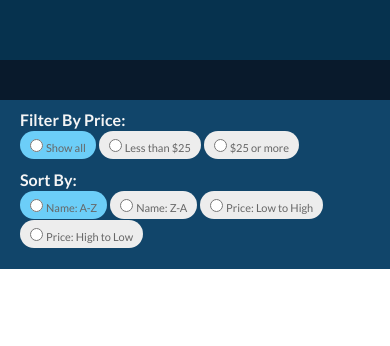
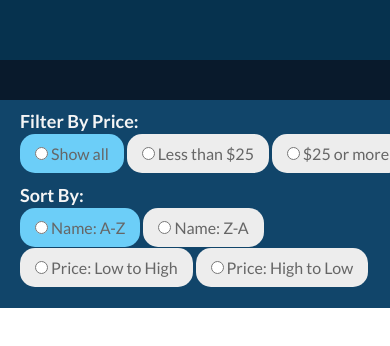
Before and after one commit to juliahazer/fiji, a plain HTML site: page index.html in a window 390 px wide. Shown: the top 346 px of the page. Drawn offline with Linux system fonts and the light colour scheme; no server answers.

Commit message:
fixed mobile display issue and changed order of media queries (mobile first)

```diff
--- a/css/style.css
+++ b/css/style.css
@@ -13,6 +13,10 @@ body {
 	color: #F5F5F5;
 	width: 100%;
 	margin: 0px;
+	/* padding and border included in the element's total width and height */
+	box-sizing: border-box;
+    -webkit-box-sizing: border-box;
+    -moz-box-sizing: border-box;
 }
 
 /*Bottle Water Accessories...*/
@@ -23,38 +27,41 @@ body {
 	-webkit-margin-before: 0px;
 	padding: 40px 20px 20px 20px;
     /* padding and border included in the element's total width and height */
-    box-sizing: border-box;
+ 	box-sizing: border-box;
     -webkit-box-sizing: border-box;
     -moz-box-sizing: border-box;
 }
 
 /*Purchase FIJI Water Accessories...*/
 .pageDescription {
-	font-size: 20px;
+	font-size: 22px;
 	background-color: #091A2C;
 	width: 100%;
 	padding: 20px;
 	padding-right: 20%;
 	/* padding and border included in the element's total width and height */
-	box-sizing: border-box;
-	-webkit-box-sizing: border-box;
+ 	box-sizing: border-box;
+    -webkit-box-sizing: border-box;
     -moz-box-sizing: border-box;
 }
 
+/*on smaller screens, display filter/sort div above products*/
 #display {
-	display: flex;
+	display: block;
+	width: 100%;
+}
+#filterSortContainer,
+#productInfo {
+	width: 100%;
+	float: none;
 }
 
 #filterSortContainer{
 	background-color: #11456A;
-	float: left;
-	align-items: stetch;
-	width: 125px;
-	min-width: 125px;
-	min-height: 100vh;
-	margin-right: 5px;
-	padding-left: 5px;
-	padding-right: 5px;
+	padding-top: 10px;
+	padding-bottom: 10px;
+	padding-left: 20px;
+	min-height: 0px;
 }
 
 .filters,
@@ -65,21 +72,28 @@ body {
 /*Filter by Price & Sort By*/
 h3 {
 	color: #F5F5F5;
-	font-size: 16px;
+	font-size: 18px;
+	margin: 0px 0px 2px 0px;
 }
 
 ul {
+	margin: 0px;
 	list-style-type: none;
 	-webkit-padding-start: 0px;
 }
 
-/*styling for filter/sort options*/
+ul,
 li {
-	font-size: 11px;
+	display: inline-block;
+}
+
+li {
+	font-size: 16px;
+	font-weight: 400;
 	background-color: #EDEDED;
 	color: #666666;
 	margin-bottom: 1px;
-	padding: 5px;
+	padding: 10px 15px 10px 10px;
 	border-radius: 15px;
 }
 
@@ -89,17 +103,9 @@ li:active,
 	background-color: #6CCEF8;
 }
 
-/*div that holds all products*/
-#productInfo {
-	float: left;
-	width: 85%;
-	padding-bottom: 20px;
-}
-
-/*on larger screens, three products per row (33% width)*/
+/*on smaller screens, one product per row (100% width)*/
 .productContainer {
-	display: inline-block;
-	width: 33%;
+		width: 100%;
 }
 
 /*product images fill container*/
@@ -112,51 +118,49 @@ img {
 	text-align: center;
 }
 
-@media screen and (max-width: 850px) {
-	/*on smaller screens, display filter/sort div above products*/
-	#display {
-		display: block;
-	}
-	#filterSortContainer,
-	#productInfo {
-		width: 100%;
-	}
-
-	#filterSortContainer {
-		padding-top: 10px;
-		padding-bottom: 10px;
-		padding-left: 20px;
-		min-height: 0px;
-	}
-
+@media screen and (min-device-width: 500px) and (min-width: 500px) {
 	/*on medium screens, two products per row (50% width)*/
 	.productContainer {
+		display: inline-block;
 		width: 50%;
 	}
 
-	/*filter/sort options are inline instead of vertically stacked*/
-	ul,
-	li {
-		display: inline-block;
+	h3 {
+		margin-bottom: 10px;
+	}
+}
+
+
+@media screen and (min-device-width: 800px) and (min-width: 800px) {
+	#display {
+		display: flex;
 	}
 
-	ul,
-	h3 {
-		margin: 0px;
-	}
-
-	h3 {
-		margin-bottom: 2px;
+	/*on larger screens, filter/sort titles/li's appear as a column on left hand side of screen
+	next to productInfo*/
+	#filterSortContainer {
+		float: left;
+		align-items: stetch;
+		width: 140px;
+		min-height: 100vh;
+		margin-right: 5px;
+		padding-left: 5px;
+		padding-right: 5px;
 	}
 
 	li {
-		padding-right: 10px;
+		font-size: 12px;
+		min-width: 115px;
+	}
+
+	#productInfo {
+		float: left;
+		width: 85%;
+		padding-bottom: 20px;
+	}
+
+	/*on larger screens, three products per row (33% width)*/
+	.productContainer {
+		width: 33%;
 	}
 }
-
-/*on smaller screens, one product per row (100% width)*/
-@media screen and (max-width: 550px) {
-	.productContainer {
-		width: 100%;
-	}
-}
--- a/index.html
+++ b/index.html
@@ -5,6 +5,9 @@
 		<link rel='stylesheet' type='text/css' href='http://fonts.googleapis.com/css?family=Lato:400,700'>
 		<link rel="stylesheet" type="text/css" href="css/style.css">
     	<script src="js/jquery-3.1.1.min.js"></script>
+
+    	<meta name="viewport" content="width=device-width,initial-scale=1">
+
     	<!--page title inserted via index.js-->
     	<title></title>
 	</head>
--- /dev/null
+++ b/xOld/style.css
@@ -0,0 +1,167 @@
+body {
+	font-family: 'Lato', sans-serif;
+	font-size: 15px;
+	margin: 0px;
+	padding: 0px;
+	-webkit-margin-after: 0px;
+	-webkit-margin-before: 0px;
+}
+
+/*for page title & description container*/
+#pageInfo {
+	/*white font color*/
+	color: #F5F5F5;
+	width: 100%;
+	margin: 0px;
+}
+
+/*Bottle Water Accessories...*/
+.title {
+	background-color: #06324E;
+	width: 100%;
+	-webkit-margin-after: 0px;
+	-webkit-margin-before: 0px;
+	padding: 40px 20px 20px 20px;
+    /* padding and border included in the element's total width and height */
+    box-sizing: border-box;
+    -webkit-box-sizing: border-box;
+    -moz-box-sizing: border-box;
+}
+
+/*Purchase FIJI Water Accessories...*/
+.pageDescription {
+	font-size: 20px;
+	background-color: #091A2C;
+	width: 100%;
+	padding: 20px;
+	padding-right: 20%;
+	/* padding and border included in the element's total width and height */
+	box-sizing: border-box;
+	-webkit-box-sizing: border-box;
+    -moz-box-sizing: border-box;
+}
+
+#display {
+	display: flex;
+}
+
+#filterSortContainer{
+	/*background-color: #11456A;*/
+	background-color: red;
+	float: left;
+	align-items: stetch;
+	width: 125px;
+	min-width: 125px;
+	min-height: 100vh;
+	margin-right: 5px;
+	padding-left: 5px;
+	padding-right: 5px;
+}
+
+.filters,
+.sorts {
+	margin-bottom: 10px;
+}
+
+/*Filter by Price & Sort By*/
+h3 {
+	color: #F5F5F5;
+	font-size: 16px;
+}
+
+ul {
+	list-style-type: none;
+	-webkit-padding-start: 0px;
+}
+
+/*styling for filter/sort options*/
+li {
+	font-size: 11px;
+	background-color: #EDEDED;
+	color: #666666;
+	margin-bottom: 1px;
+	padding: 5px;
+	border-radius: 15px;
+}
+
+li:hover,
+li:active,
+.liActive {
+	background-color: #6CCEF8;
+}
+
+/*div that holds all products*/
+#productInfo {
+	float: left;
+	width: 85%;
+	padding-bottom: 20px;
+}
+
+/*on larger screens, three products per row (33% width)*/
+.productContainer {
+	display: inline-block;
+	width: 33%;
+}
+
+/*product images fill container*/
+img {
+	width: 100%;
+}
+
+/*product name & price*/
+.productInfo {
+	text-align: center;
+}
+
+@media screen and (max-width: 850px) {
+	/*on smaller screens, display filter/sort div above products*/
+	#display {
+		display: block;
+		width: 100%;
+	}
+	#filterSortContainer,
+	#productInfo {
+		width: 100%;
+		float: none;
+		background-color: green;
+	}
+
+	#filterSortContainer {
+		padding-top: 10px;
+		padding-bottom: 10px;
+		padding-left: 20px;
+		min-height: 0px;
+	}
+
+	/*on medium screens, two products per row (50% width)*/
+	.productContainer {
+		width: 50%;
+		background-color: red;
+	}
+
+	/*filter/sort options are inline instead of vertically stacked*/
+	ul,
+	li {
+		display: inline-block;
+	}
+
+	ul,
+	h3 {
+		margin: 0px;
+	}
+
+	h3 {
+		margin-bottom: 2px;
+	}
+
+	li {
+		padding-right: 10px;
+	}
+}
+
+/*on smaller screens, one product per row (100% width)*/
+@media screen and (max-width: 600px) {
+	.productContainer {
+		width: 100%;
+	}
+}
```
